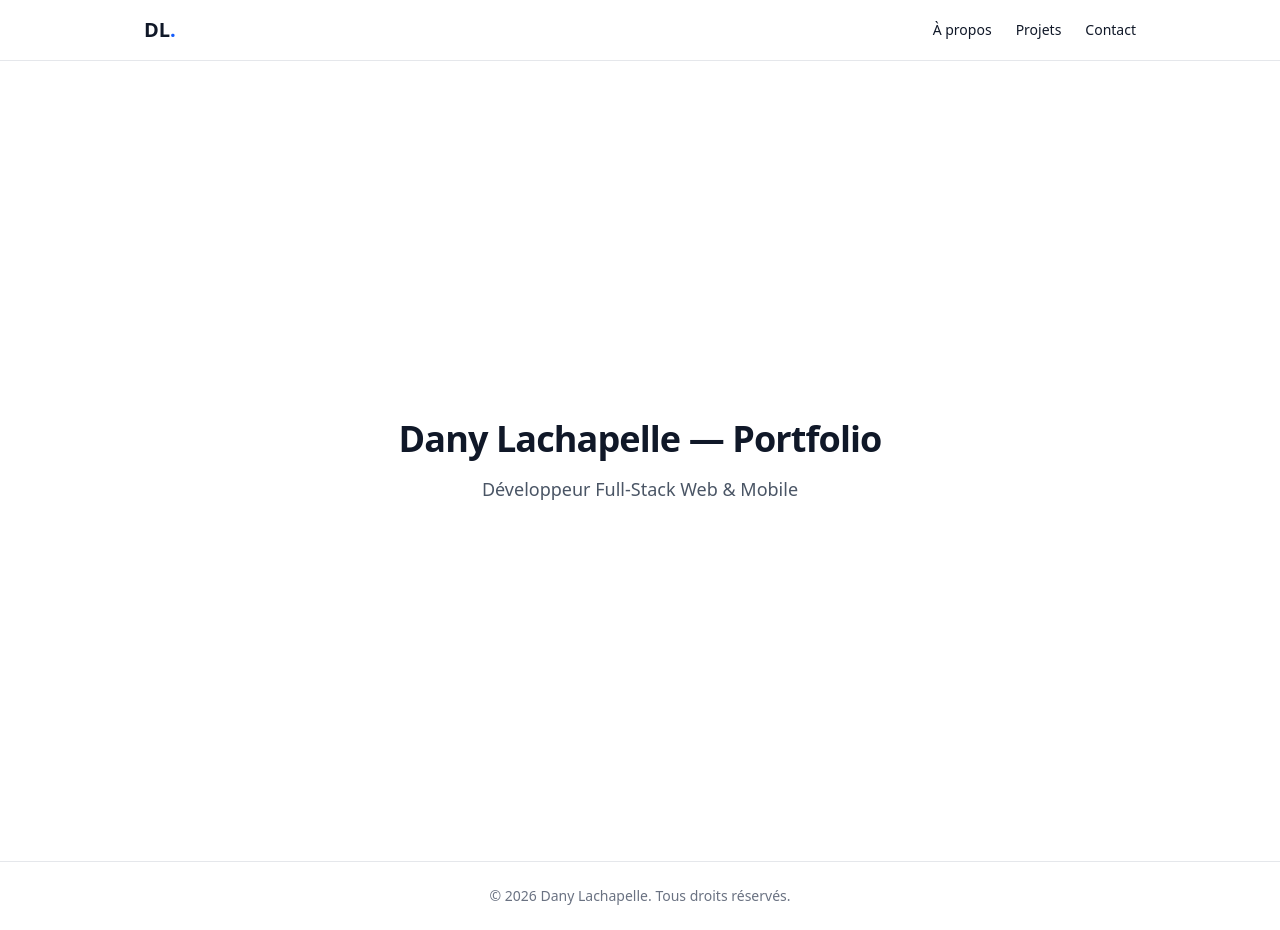
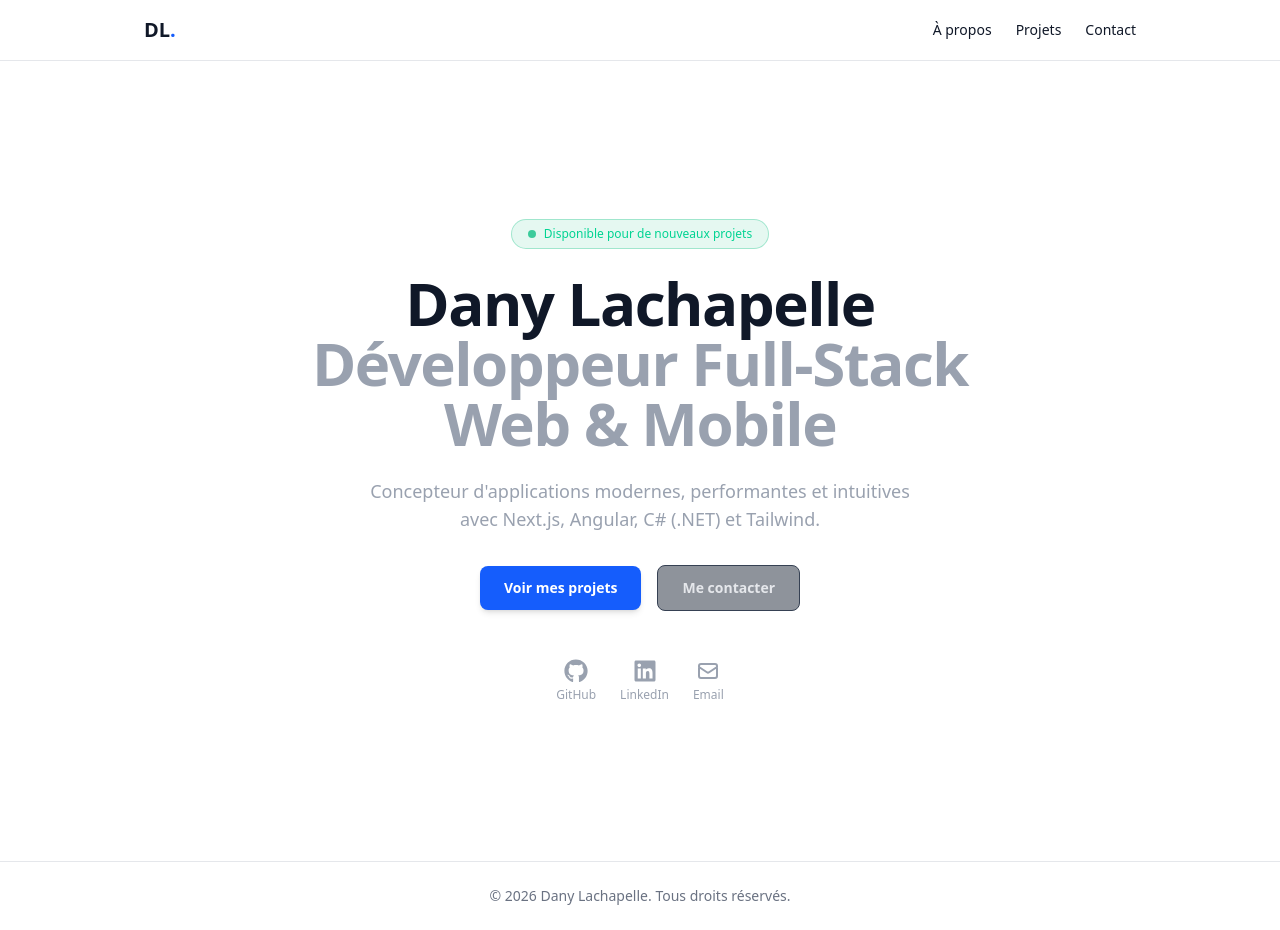
Before and after one commit to DanyLac/my_portfolio, a Next.js app: page / in a window 1280 px wide. Built offline with nearby package versions, Linux system fonts and the light colour scheme.

Commit message:
feat: Integrate Hero component into home page

```diff
--- /dev/null
+++ b/app/components/Hero.tsx
@@ -0,0 +1,72 @@
+import { FaGithub, FaLinkedin } from "react-icons/fa";
+import { HiOutlineMail } from "react-icons/hi";
+
+export default function Hero() {
+    return (
+        <section className="flex min-h-[calc(100vh-4rem)] flex-col items-center justify-center px-4 text-center">
+
+            {/* Badge de statut */}
+            <div className="mb-6 inline-flex items-center gap-2 rounded-full border border-emerald-500/30 bg-emerald-500/10 px-4 py-1.5 text-xs font-medium text-emerald-400">
+                <span className="h-2 w-2 rounded-full bg-emerald-500 animate-pulse"></span>
+                Disponible pour de nouveaux projets
+            </div>
+
+            {/* Titre principal */}
+            <h1 className="max-w-3xl text-4xl font-extrabold tracking-tight sm:text-6xl">
+                Dany Lachapelle <br />
+                <span className="text-gray-400">Développeur Full-Stack Web & Mobile</span>
+            </h1>
+
+            {/* Description */}
+            <p className="mt-6 max-w-xl text-base text-gray-400 sm:text-lg">
+                Concepteur d'applications modernes, performantes et intuitives avec Next.js, Angular, C# (.NET) et Tailwind.
+            </p>
+
+            {/* Boutons d'action */}
+            <div className="mt-8 flex flex-wrap items-center justify-center gap-4">
+                <a
+                    href="#projects"
+                    className="rounded-lg bg-blue-600 px-6 py-3 text-sm font-semibold text-white shadow-md hover:bg-blue-500 transition-colors"
+                >
+                    Voir mes projets
+                </a>
+                <a
+                    href="#contact"
+                    className="rounded-lg border border-gray-700 bg-gray-800/50 px-6 py-3 text-sm font-semibold text-gray-200 hover:bg-gray-800 transition-colors"
+                >
+                    Me contacter
+                </a>
+            </div>
+
+            {/* Liens réseaux sociaux */}
+            <div className="mt-12 flex items-center justify-center gap-6 text-gray-400">
+                <a
+                    href="https://github.com/DanyLac"
+                    target="_blank"
+                    rel="noopener noreferrer"
+                    className="flex flex-col items-center gap-1 hover:text-white transition-colors"
+                >
+                    <FaGithub className="text-2xl" />
+                    <span className="text-xs">GitHub</span>
+                </a>
+                <a
+                    href="https://www.linkedin.com/in/dany-lachapelle-064468385"
+                    target="_blank"
+                    rel="noopener noreferrer"
+                    className="flex flex-col items-center gap-1 hover:text-white transition-colors"
+                >
+                    <FaLinkedin className="text-2xl" />
+                    <span className="text-xs">LinkedIn</span>
+                </a>
+                <a
+                    href="mailto:danylac29@gmail.com"
+                    className="flex flex-col items-center gap-1 hover:text-white transition-colors"
+                >
+                    <HiOutlineMail className="text-2xl" />
+                    <span className="text-xs">Email</span>
+                </a>
+            </div>
+
+        </section>
+    );
+}
--- a/app/page.tsx
+++ b/app/page.tsx
@@ -1,12 +1,9 @@
+import Hero from "@/app/components/Hero";
+
 export default function Home() {
   return (
       <main className="flex min-h-screen flex-col items-center justify-center p-8">
-        <h1 className="text-4xl font-bold tracking-tight">
-          Dany Lachapelle — Portfolio
-        </h1>
-        <p className="mt-4 text-lg text-gray-600 dark:text-gray-400">
-          Développeur Full-Stack Web & Mobile
-        </p>
+          <Hero></Hero>
       </main>
   );
 }
--- a/package.json
+++ b/package.json
@@ -11,7 +11,8 @@
   "dependencies": {
     "next": "16.4.0",
     "react": "19.3.0",
-    "react-dom": "19.3.0"
+    "react-dom": "19.3.0",
+    "react-icons": "^5.7.0"
   },
   "devDependencies": {
     "@tailwindcss/turbopack": "^4",
```
Also changed, not shown: 1 other file (tests, documents, lock files or other folders).
